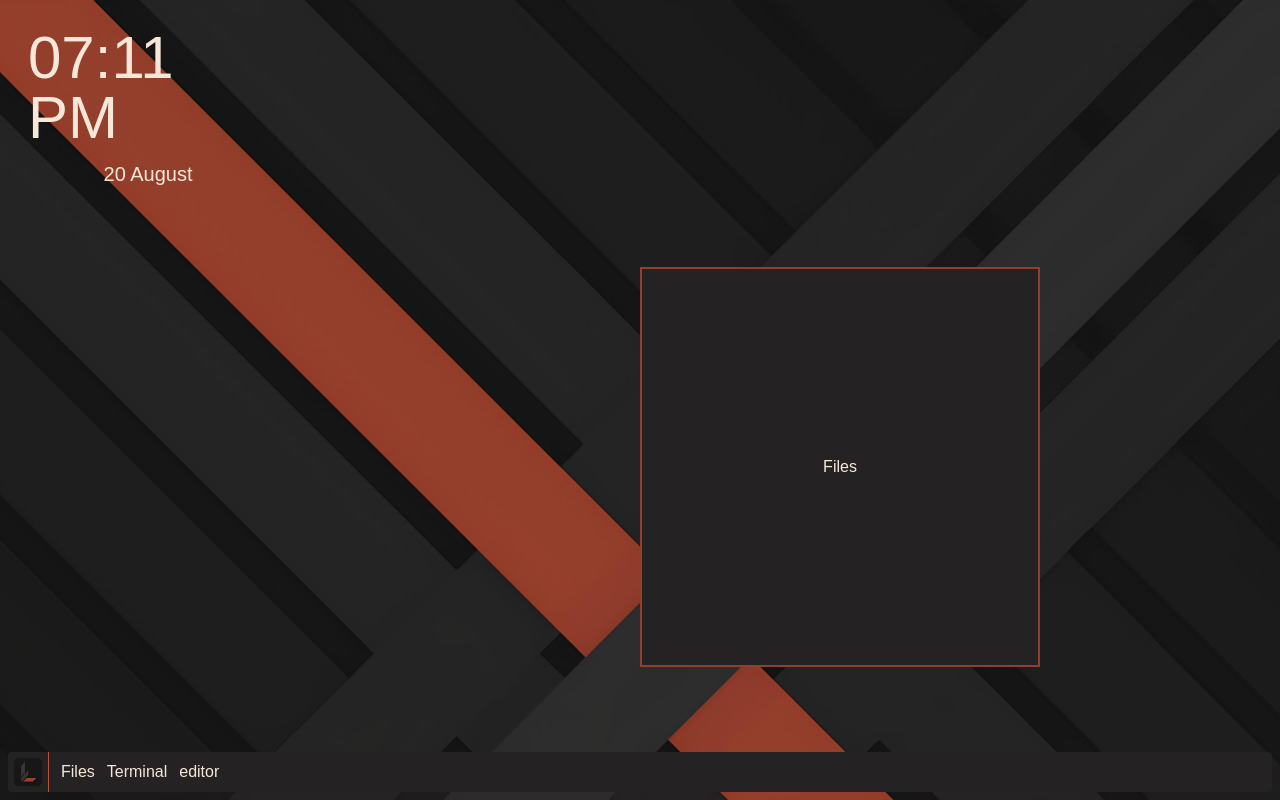
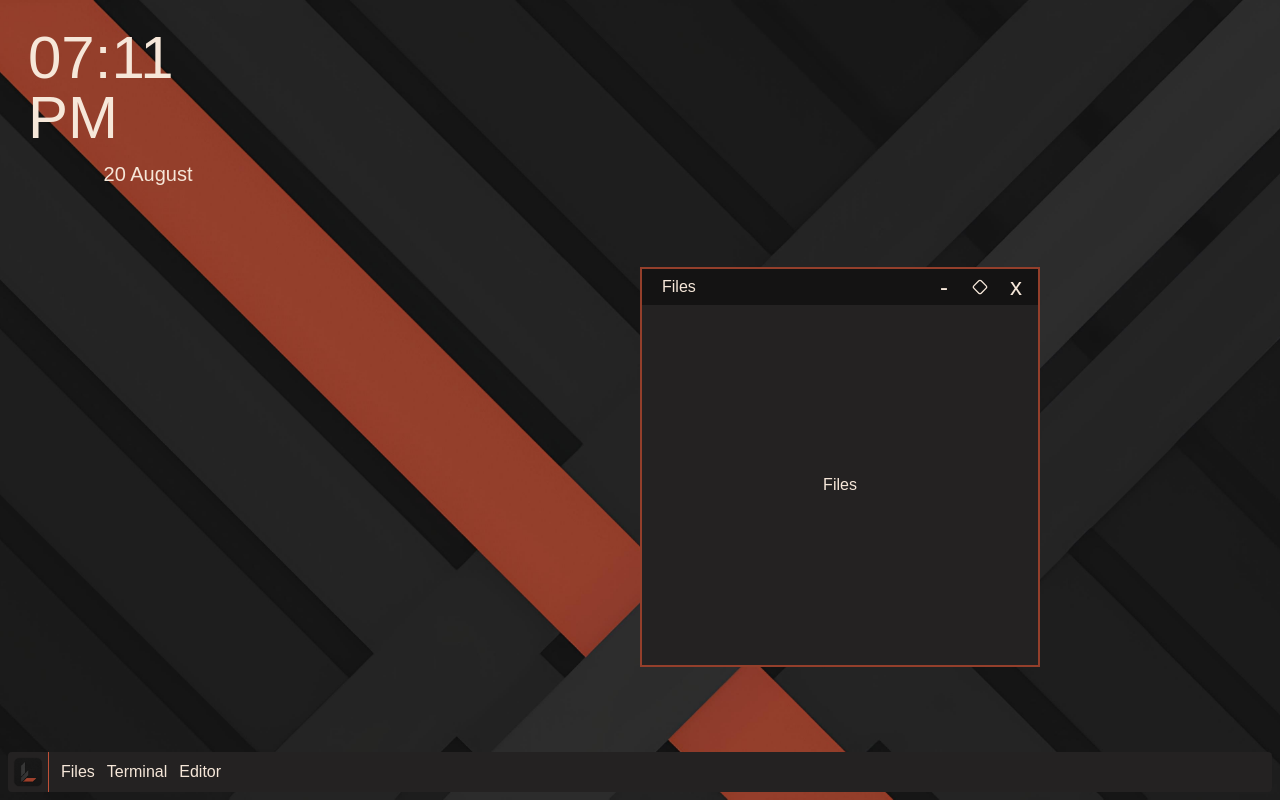
Before and after one commit to Lokesh550-code/Lazy-OS, a React (Vite) app: page / in a window 1280 px wide. Both pictures are taken after a click on the element "Files". Built offline with nearby package versions, Linux system fonts and the light colour scheme; a web font is replaced by a local one.

Commit message:
style: add title bar to window

```diff
--- a/package.json
+++ b/package.json
@@ -11,6 +11,7 @@
   },
   "dependencies": {
     "@tailwindcss/vite": "^4.3.3",
+    "lucide-react": "^1.33.0",
     "react": "^19.2.8",
     "react-dom": "^19.2.8",
     "tailwindcss": "^4.3.3"
--- a/src/desktop/Desktop.jsx
+++ b/src/desktop/Desktop.jsx
@@ -3,8 +3,10 @@ import Taskbar from "../taskbar/Taskbar";
 import url from "../wallpapers/wallpaper1.jpg";
 import Window from "../window/Window";
 import { useState } from "react";
+
 const Desktop = () => {
   const [components, setComponents] = useState([]);
+
   const addComponents = (name) => {
     setComponents((prev) => [
       ...prev.map((elem) => ({ ...elem, focused: false })),
@@ -17,8 +19,6 @@ const Desktop = () => {
       prev.map((elem) => ({ ...elem, focused: elem.id === id })),
     );
   };
-
-  console.log(components);
 
   return (
     <div
--- a/src/registery/applicationRegistery.js
+++ b/src/registery/applicationRegistery.js
@@ -1,7 +1,7 @@
 const applicationregistery = [
   { id: 1, name: "Files" },
   { id: 2, name: "Terminal" },
-  { id: 3, name: "editor" },
+  { id: 3, name: "Editor" },
 ];
 
 export default applicationregistery;
--- /dev/null
+++ b/src/window/Title.jsx
@@ -0,0 +1,16 @@
+import { Diamond } from "lucide-react"
+
+const Title = ({applicationName}) => {
+  return (
+    <div className="w-full h-10 pl-5 bg-[#141313] text-[#f6e7d9] flex justify-between items-center select-none">
+        <h1>{applicationName}</h1>
+        <div className="flex">
+            <button className="mr-2 h-7 w-7 text-2xl flex justify-center items-center hover:text-[#933E2A] hover:bg-[#2d2d2d] cursor-pointer rounded transition ">-</button>
+            <button className="mr-2 h-7 w-7 text-2xl flex justify-center items-center hover:text-[#933E2A] hover:bg-[#2d2d2d] cursor-pointer rounded transition "><Diamond size={16} /></button>
+            <button className="mr-2 h-7 w-7 text-2xl flex justify-center items-center hover:text-[#933E2A] hover:bg-[#2d2d2d] cursor-pointer rounded transition ">x</button>
+        </div>
+    </div>
+  )
+}
+
+export default Title
--- a/src/window/Window.jsx
+++ b/src/window/Window.jsx
@@ -1,9 +1,12 @@
+import Title from "./Title";
+
 const Window = ({ application, focusWindow }) => {
   return (
     <div
     onClick={() => {focusWindow(application.id)}}
-    className={`${application.focused? `border-[#943F2B] border-2`: ''} h-100 w-100 absolute top-1/3 left-1/2 bg-[#242222] text-[#f6e7d9] flex items-center justify-center`}>
-      {application.applicationName}
+    className={`${application.focused? `border-[#943F2B] border-2`: ''} h-100 w-100 absolute top-1/3 left-1/2 bg-[#242222] text-[#f6e7d9] flex flex-col items-center justify-center`}>
+      <Title applicationName={application.applicationName} />
+      <div className="h-full flex justify-center items-center">{application.applicationName}</div>
     </div>
   );
 };
```
Also changed, not shown: 1 other file (tests, documents, lock files or other folders).
